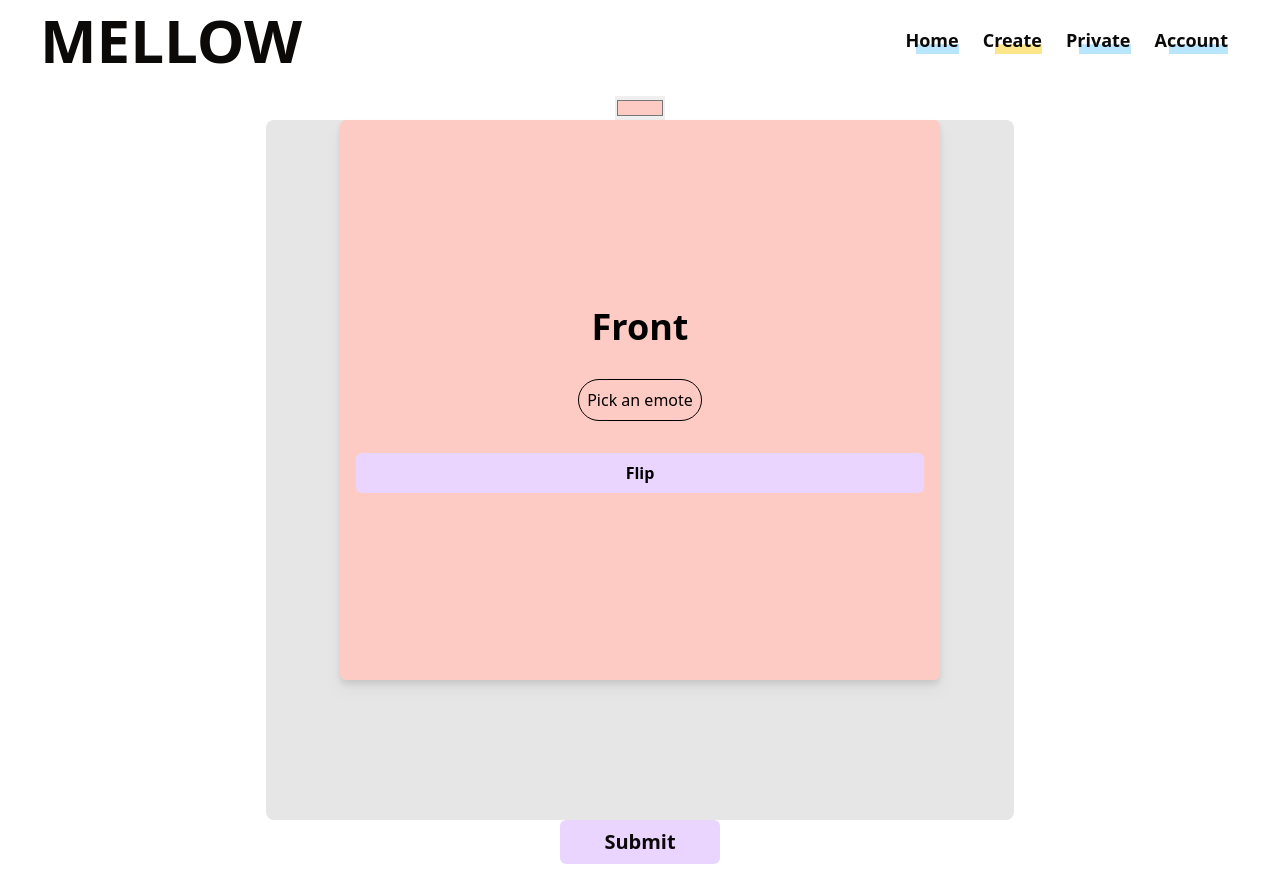
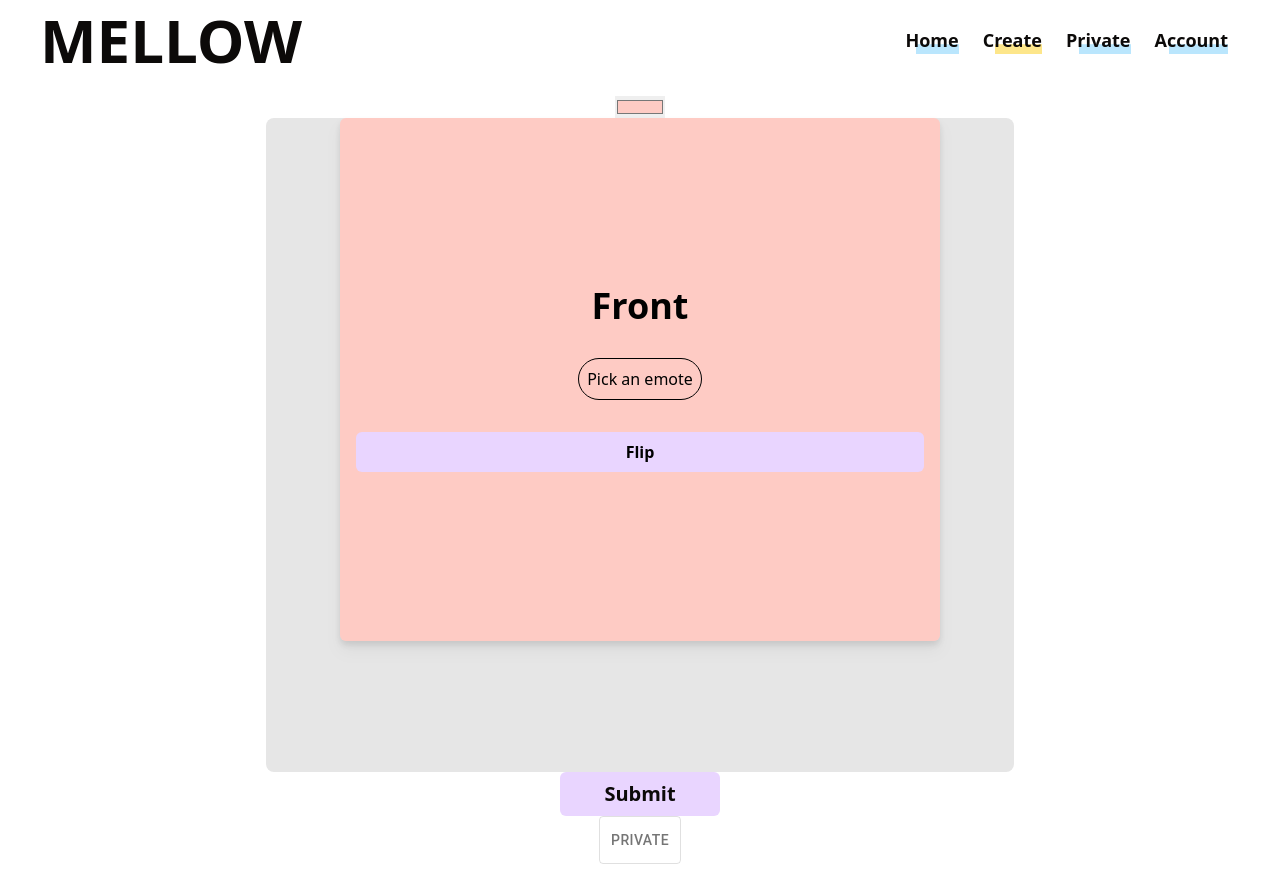
Before and after one commit to mark-p7/Melloww, a Next.js app in the folder mellow/: page /create in a window 1280 px wide. Built offline with nearby package versions, Linux system fonts and the light colour scheme; no server answers.

Commit message:
added public/private toggle and adjusted form fields

```diff
--- a/mellow/app/ui/SubmissionCard.tsx
+++ b/mellow/app/ui/SubmissionCard.tsx
@@ -2,21 +2,28 @@ import React, { useState } from 'react';
 import ReactCardFlip from 'react-card-flip';
 import Picker from "emoji-picker-react";
 import Modal from "react-modal";
+import ToggleButton from '@mui/material/ToggleButton';
 
 export default function SubmissionCard() {
   const [flip, setFlip] = useState(false);
   const [selectedColor, setSelectedColor] = useState('#FECBC4');
   const [selectedEmoji, setSelectedEmoji] = useState(null);
-  //const [showPicker, setShowPicker] = useState(false);
+  const [selectedPublic, setSelectedPublic] = useState(false);
   const [isModalOpen, setIsModalOpen] = useState(false);
   const [formData, setFormData] = useState({
     author: "",
     title: "",
     content: "",
     emote: "",
+    color: "#FECBC4",
+    isPublic: false
   });
   const handleColorChange = (color) => {
     setSelectedColor(color);
+    setFormData((prevData) => ({
+      ...prevData,
+      ["color"]: color,
+    }));
   };
 
   const onEmojiClick = (event, emojiObject) => {
@@ -148,6 +155,20 @@ export default function SubmissionCard() {
         Submit
       </button>
 
+      <ToggleButton
+        value=""
+        selectedPublic={selectedPublic}
+        onChange={() => {
+          setSelectedPublic(!selectedPublic);
+          setFormData((prevData) => ({
+            ...prevData,
+            ["isPublic"]: !selectedPublic,
+          }));
+        }}
+      >
+        {selectedPublic ? "Public" : "Private"}
+      </ToggleButton>
+
     </div>
   );
 }
--- a/mellow/package.json
+++ b/mellow/package.json
@@ -10,8 +10,12 @@
   },
   "dependencies": {
     "@auth0/nextjs-auth0": "^3.5.0",
+    "@emotion/react": "^11.11.4",
+    "@emotion/style": "^0.8.0",
+    "@emotion/styled": "^11.11.0",
     "@fortawesome/free-solid-svg-icons": "^6.5.1",
     "@fortawesome/react-fontawesome": "^0.2.0",
+    "@mui/material": "^5.15.12",
     "@radix-ui/react-accordion": "^1.1.2",
     "@radix-ui/react-select": "^2.0.0",
     "@radix-ui/react-slot": "^1.0.2",
```
Also changed, not shown: 2 other files (tests, documents, lock files or other folders).
